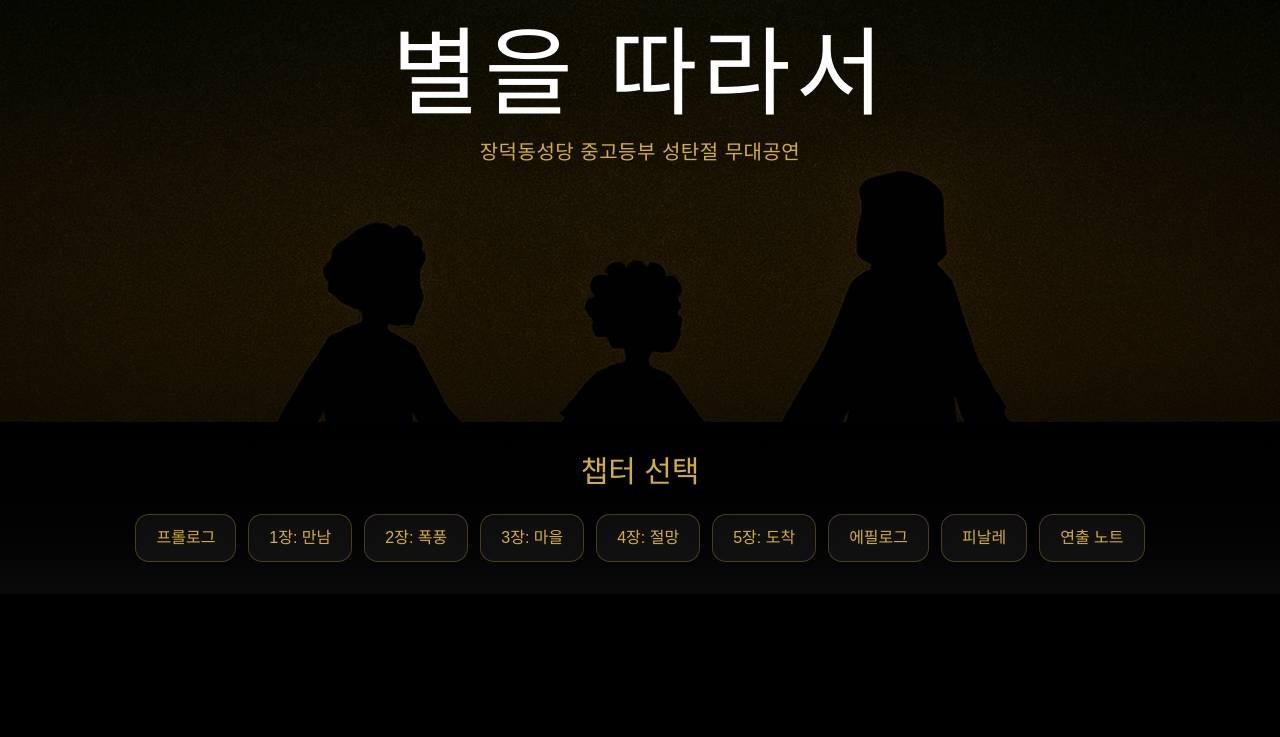
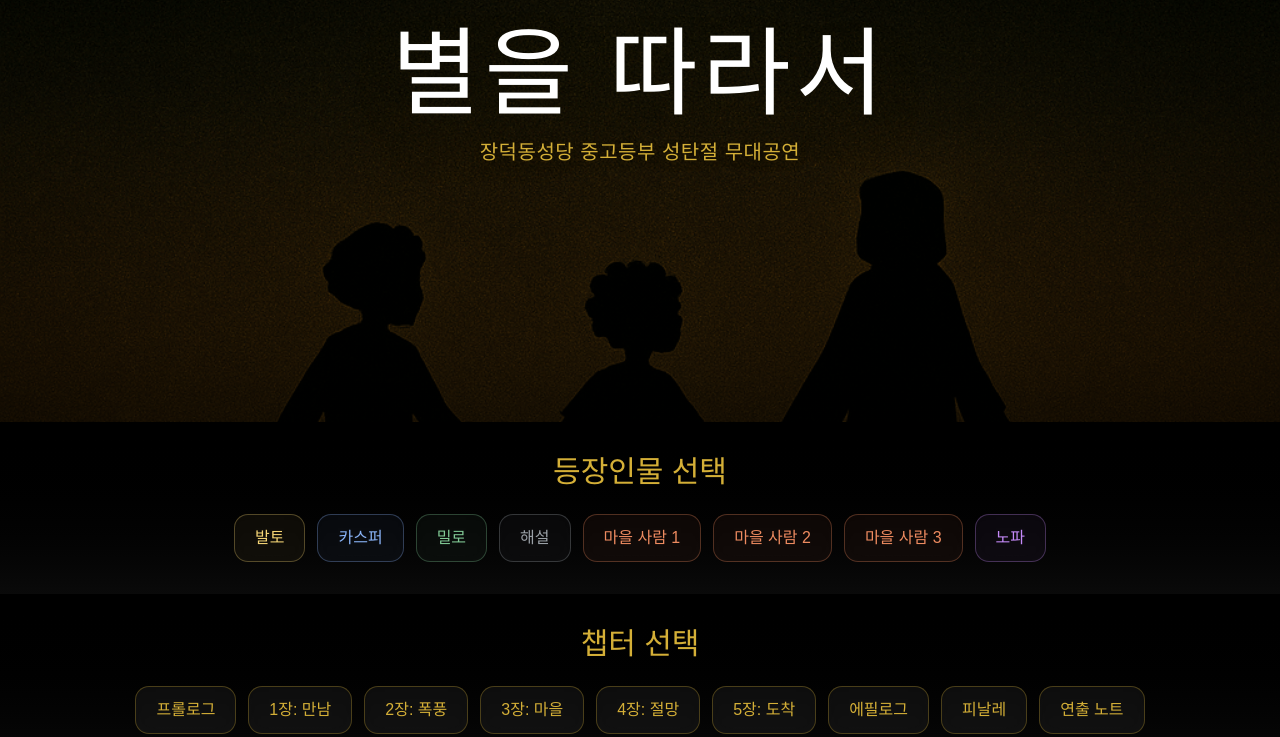
Before and after one commit to hoambaek/xmas, a Next.js app: page / in a window 1280 px wide. Shown: the part 378-1115 px from the top of the page. Built offline with nearby package versions, Linux system fonts and the light colour scheme; a web font is replaced by a local one.

Commit message:
등장인물 선택 기능 활성화

```diff
--- a/src/app/page.tsx
+++ b/src/app/page.tsx
@@ -100,8 +100,8 @@ export default function Home() {
         </motion.div>
       </motion.div>
 
-      {/* 등장인물 섹션 - 비활성화 (나중에 다시 활성화 가능) */}
-      {/* <motion.div
+      {/* 등장인물 섹션 */}
+      <motion.div
         className="px-4 py-8 md:px-24 bg-gradient-to-b from-black to-[#0a0a0a]"
         initial={{ opacity: 0, y: 20 }}
         animate={{ opacity: 1, y: 0 }}
@@ -143,7 +143,7 @@ export default function Home() {
             </button>
           )}
         </div>
-      </motion.div> */}
+      </motion.div>
 
       {/* 장 네비게이션 */}
       <motion.div
```
